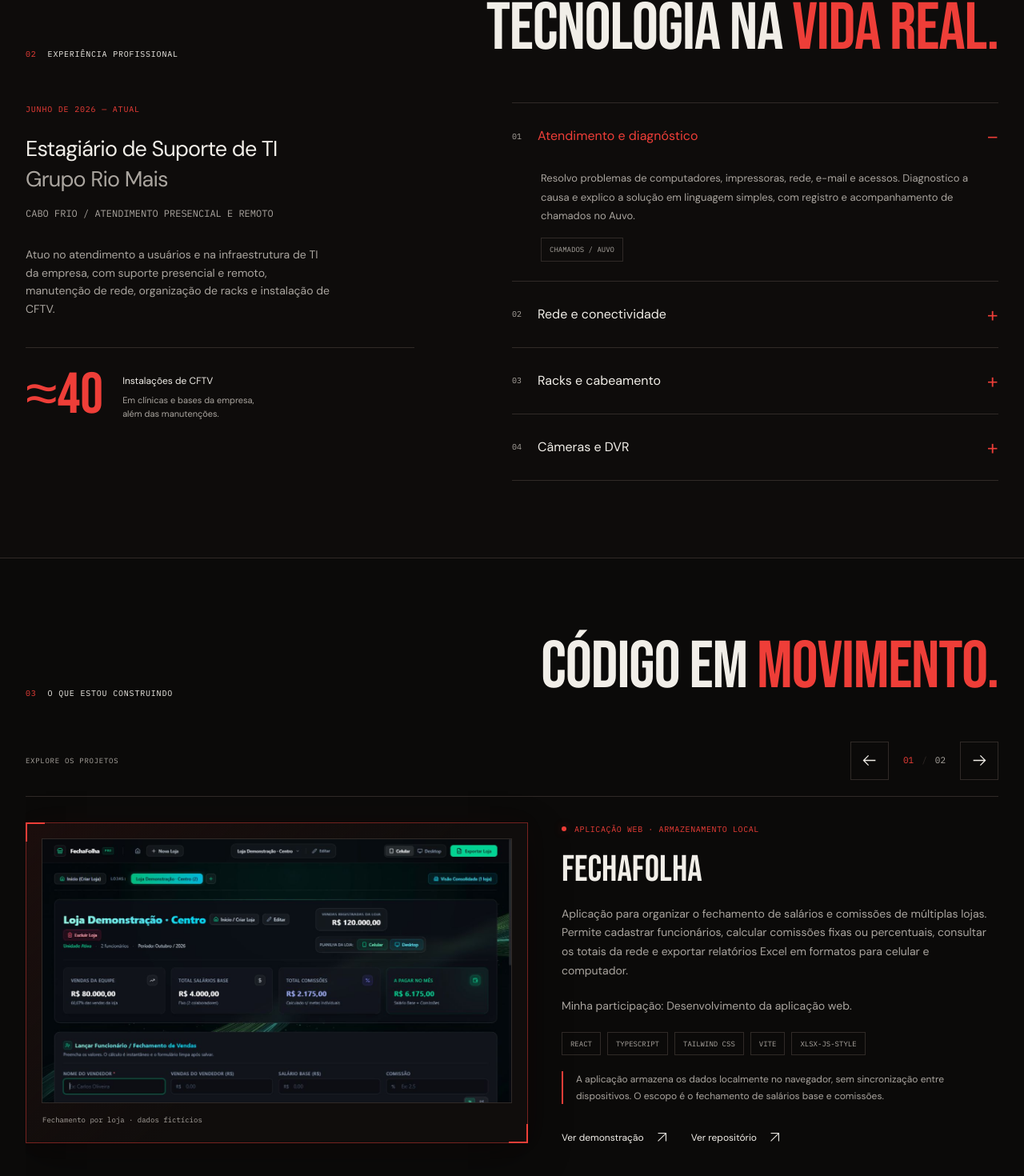
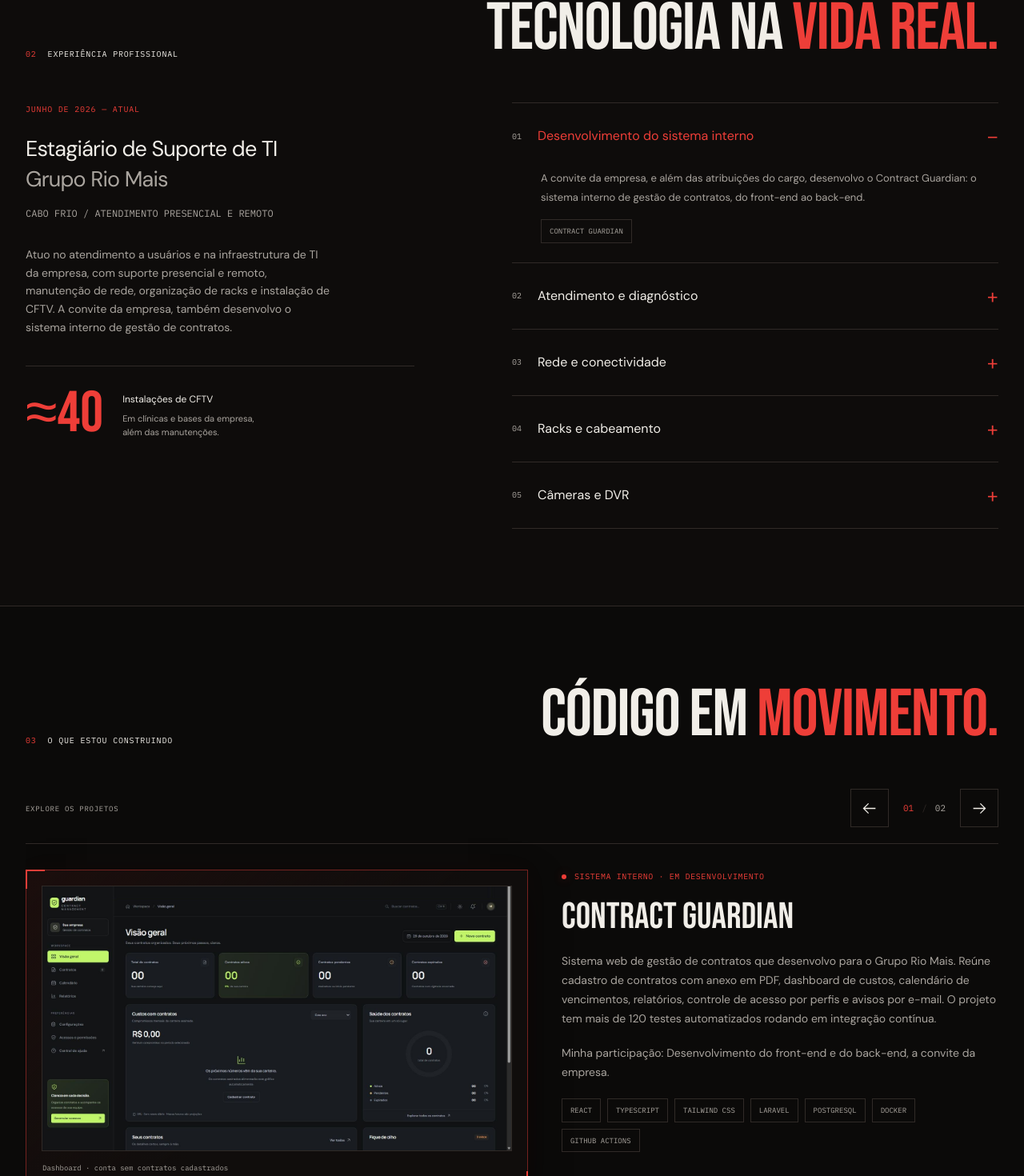
Before and after one commit to FurtadoRDS/joao-furtado-portfolio-v1, a React (Vite) app: page / in a window 1280 px wide. Shown: the part 1644-3114 px from the top of the page at 80% size. Built offline with nearby package versions, Linux system fonts and the light colour scheme.

Commit message:
Apresenta o Contract Guardian como sistema interno da empresa

```diff
--- a/src/App.tsx
+++ b/src/App.tsx
@@ -120,7 +120,7 @@ function App() {
                 {profile.experience.areas.map((area, index) => (
                   <div className="experience-area" key={area.title}>
                     <h4><button type="button" aria-expanded={activeArea === index} aria-controls={`area-${index}`} onClick={() => setActiveArea(activeArea === index ? null : index)}><span className="area-number">0{index + 1}</span><span>{area.title}</span><span className="area-toggle" aria-hidden="true">{activeArea === index ? '−' : '+'}</span></button></h4>
-                    <div id={`area-${index}`} className={`area-content ${activeArea === index ? 'is-open' : ''}`} aria-hidden={activeArea !== index}><div><p>{area.description}</p>{index === 0 && <span className="tag mt-4 inline-block">Chamados / Auvo</span>}</div></div>
+                    <div id={`area-${index}`} className={`area-content ${activeArea === index ? 'is-open' : ''}`} aria-hidden={activeArea !== index}><div><p>{area.description}</p>{area.tag && <span className="tag mt-4 inline-block">{area.tag}</span>}</div></div>
                   </div>
                 ))}
               </div>
--- a/src/components/Icons.tsx
+++ b/src/components/Icons.tsx
@@ -6,6 +6,14 @@ export function Arrow({ diagonal = false, className = '' }: { diagonal?: boolean
   );
 }
 
+export function Lock({ className = '' }: { className?: string }) {
+  return (
+    <svg className={className} width="24" height="24" viewBox="0 0 24 24" fill="none" aria-hidden="true">
+      <path d="M7.5 10.5V8a4.5 4.5 0 0 1 9 0v2.5M5.5 10.5h13v10h-13z" />
+    </svg>
+  );
+}
+
 export function Star({ className = '' }: { className?: string }) {
   return <svg className={className} width="40" height="40" viewBox="0 0 40 40" fill="currentColor" aria-hidden="true"><path d="m20 0 3.8 16.2L40 20l-16.2 3.8L20 40l-3.8-16.2L0 20l16.2-3.8z" /></svg>;
 }
--- a/src/components/Projects.tsx
+++ b/src/components/Projects.tsx
@@ -1,7 +1,7 @@
 import { useEffect, useRef, useState } from 'react';
 import type { KeyboardEvent } from 'react';
 import { profile, projects } from '../content/profile';
-import { Arrow, Star } from './Icons';
+import { Arrow, Lock, Star } from './Icons';
 
 export function Projects() {
   const [activeIndex, setActiveIndex] = useState(0);
@@ -112,6 +112,7 @@ export function Projects() {
                   <div className="project-links">
                     {project.demo && <a className="text-link" href={project.demo} target="_blank" rel="noreferrer" aria-label={`Ver demonstração de ${project.title} (abre em nova aba)`}>Ver demonstração <Arrow diagonal /></a>}
                     {project.repository && <a className="text-link" href={project.repository} target="_blank" rel="noreferrer" aria-label={`Ver repositório de ${project.title} no GitHub (abre em nova aba)`}>Ver repositório <Arrow diagonal /></a>}
+                    {project.privacy && <p className="project-privacy"><Lock />{project.privacy}</p>}
                   </div>
                   {project.demoHint && <p className="project-demo-hint">{project.demoHint}</p>}
                 </div>
--- a/src/content/profile.ts
+++ b/src/content/profile.ts
@@ -7,6 +7,7 @@ export interface Education {
 export interface ExperienceArea {
   title: string;
   description: string;
+  tag?: string;
 }
 
 export interface Experience {
@@ -54,6 +55,7 @@ export interface Project {
   repository?: string;
   demo?: string;
   demoHint?: string;
+  privacy?: string;
 }
 
 export const profile: Profile = {
@@ -73,12 +75,19 @@ export const profile: Profile = {
     company: 'Grupo Rio Mais',
     period: 'Junho de 2026 — atual',
     summary:
-      'Atuo no atendimento a usuários e na infraestrutura de TI da empresa, com suporte presencial e remoto, manutenção de rede, organização de racks e instalação de CFTV.',
+      'Atuo no atendimento a usuários e na infraestrutura de TI da empresa, com suporte presencial e remoto, manutenção de rede, organização de racks e instalação de CFTV. A convite da empresa, também desenvolvo o sistema interno de gestão de contratos.',
     areas: [
+      {
+        title: 'Desenvolvimento do sistema interno',
+        description:
+          'A convite da empresa, e além das atribuições do cargo, desenvolvo o Contract Guardian: o sistema interno de gestão de contratos, do front-end ao back-end.',
+        tag: 'Contract Guardian',
+      },
       {
         title: 'Atendimento e diagnóstico',
         description:
           'Resolvo problemas de computadores, impressoras, rede, e-mail e acessos. Diagnostico a causa e explico a solução em linguagem simples, com registro e acompanhamento de chamados no Auvo.',
+        tag: 'Chamados / Auvo',
       },
       {
         title: 'Rede e conectividade',
@@ -99,7 +108,7 @@ export const profile: Profile = {
   },
   currentProject: {
     name: 'Contract Guardian',
-    status: 'Front-end concluído',
+    status: 'Em desenvolvimento',
   },
   contact: {
     email: 'joaogpfurtado@gmail.com',
@@ -112,6 +121,18 @@ export const profile: Profile = {
 };
 
 export const projects: Project[] = [
+  {
+    title: 'Contract Guardian',
+    status: 'Sistema interno · em desenvolvimento',
+    summary:
+      'Sistema web de gestão de contratos que desenvolvo para o Grupo Rio Mais. Reúne cadastro de contratos com anexo em PDF, dashboard de custos, calendário de vencimentos, relatórios, controle de acesso por perfis e avisos por e-mail. O projeto tem mais de 120 testes automatizados rodando em integração contínua.',
+    role: 'Desenvolvimento do front-end e do back-end, a convite da empresa.',
+    technologies: ['React', 'TypeScript', 'Tailwind CSS', 'Laravel', 'PostgreSQL', 'Docker', 'GitHub Actions'],
+    screenshot: '/images/projects/contract-guardian-dashboard-wide.jpg',
+    screenshotAlt: 'Dashboard do Contract Guardian com indicadores de contratos, custos e saúde da carteira, em uma conta ainda sem contratos cadastrados.',
+    screenshotCaption: 'Dashboard · conta sem contratos cadastrados',
+    privacy: 'Código privado · sistema interno da empresa',
+  },
   {
     title: 'FechaFolha',
     status: 'Aplicação web · armazenamento local',
@@ -127,19 +148,4 @@ export const projects: Project[] = [
     repository: 'https://github.com/FurtadoRDS/fechafolha-agilizador-de-folha',
     demo: 'https://fechafolha-phi.vercel.app/',
   },
-  {
-    title: 'Contract Guardian',
-    status: 'Front-end concluído',
-    summary:
-      'Interface para organizar e acompanhar contratos corporativos. Reúne uma dashboard com indicadores da carteira, cadastro e edição de contratos, busca e filtros, calendário de vencimentos, relatórios e exportação em CSV.',
-    role: 'Desenvolvimento do front-end.',
-    technologies: ['React', 'TypeScript', 'Tailwind CSS', 'Vite'],
-    note:
-      'Esta entrega contempla somente o front-end. A demonstração usa dados locais no navegador; backend, autenticação real e análise automática de documentos ainda não estão integrados.',
-    screenshot: '/images/projects/contract-guardian-dashboard-wide.jpg',
-    screenshotAlt: 'Dashboard do Contract Guardian com indicadores, custos e saúde dos contratos, na prévia sem contratos cadastrados.',
-    repository: 'https://github.com/FurtadoRDS/contract-guardian',
-    demo: 'https://contract-guardian-frontend.vercel.app/',
-    demoHint: 'Na tela inicial da demonstração, escolha “Visualizar como master” ou “Visualizar como reader”.',
-  },
 ];
--- a/src/styles.css
+++ b/src/styles.css
@@ -151,6 +151,8 @@ svg path { stroke: currentColor; stroke-width: 1.5; }
 .project-links { display: flex; flex-wrap: wrap; column-gap: 28px; row-gap: 8px; font-size: 12px; }
 .project-links a { min-height: 44px; }
 .project-card .project-demo-hint { font-size: 11px; }
+.project-card .project-privacy { display: inline-flex; align-items: center; gap: 10px; min-height: 44px; color: var(--color-muted); font: 10px/1.7 var(--font-mono); text-transform: uppercase; letter-spacing: .06em; }
+.project-privacy svg { width: 15px; height: 15px; color: var(--color-accent); }
 .project-carousel { min-width: 0; }
 .project-carousel-toolbar { display: flex; justify-content: space-between; align-items: center; gap: 20px; padding-bottom: 20px; }
 .project-carousel-label { color: var(--color-muted); font: 9px/1.7 var(--font-mono); text-transform: uppercase; letter-spacing: .08em; }
```
Also changed, not shown: public/images/projects/contract-guardian-dashboard-wide.jpg.
